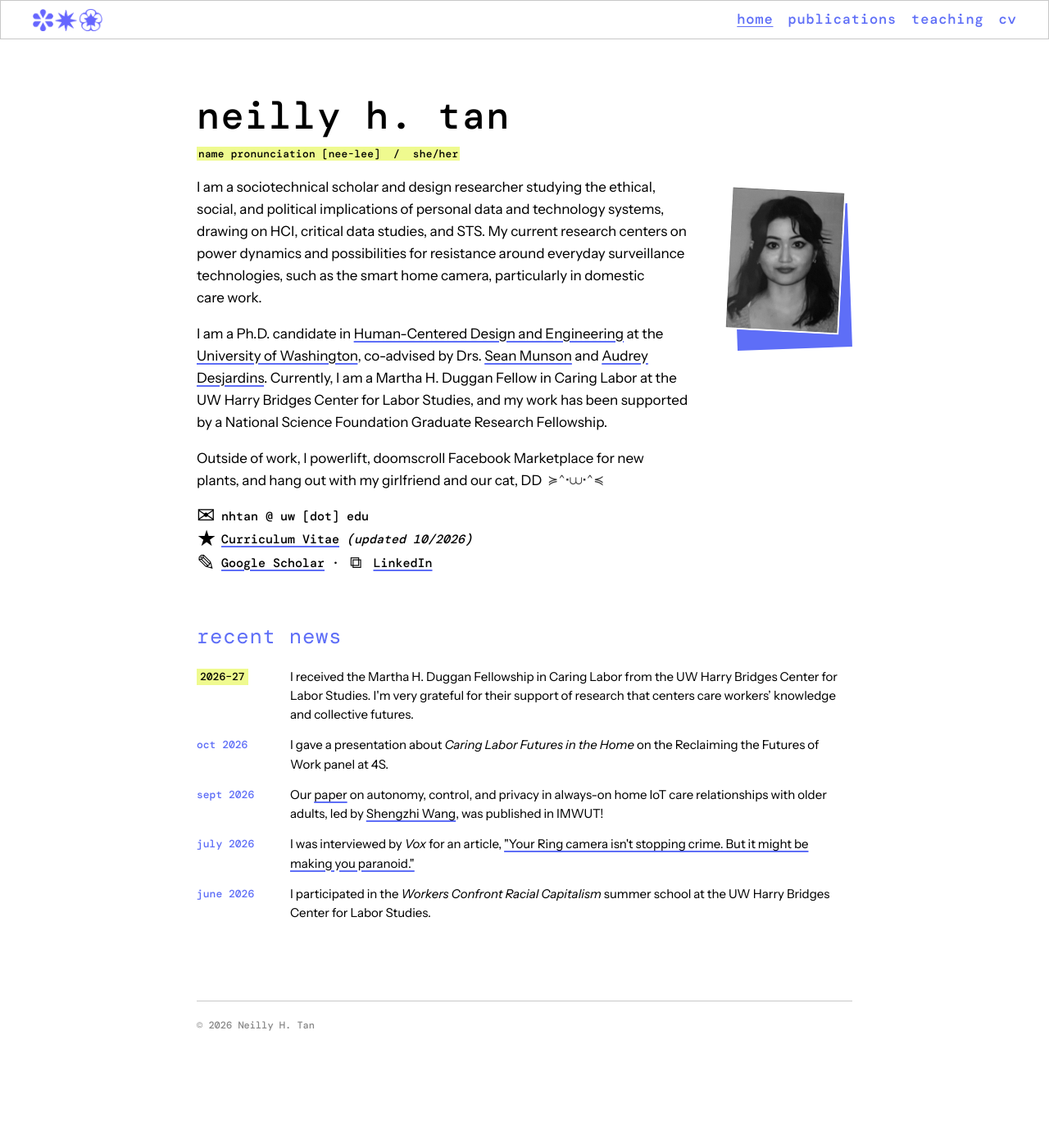
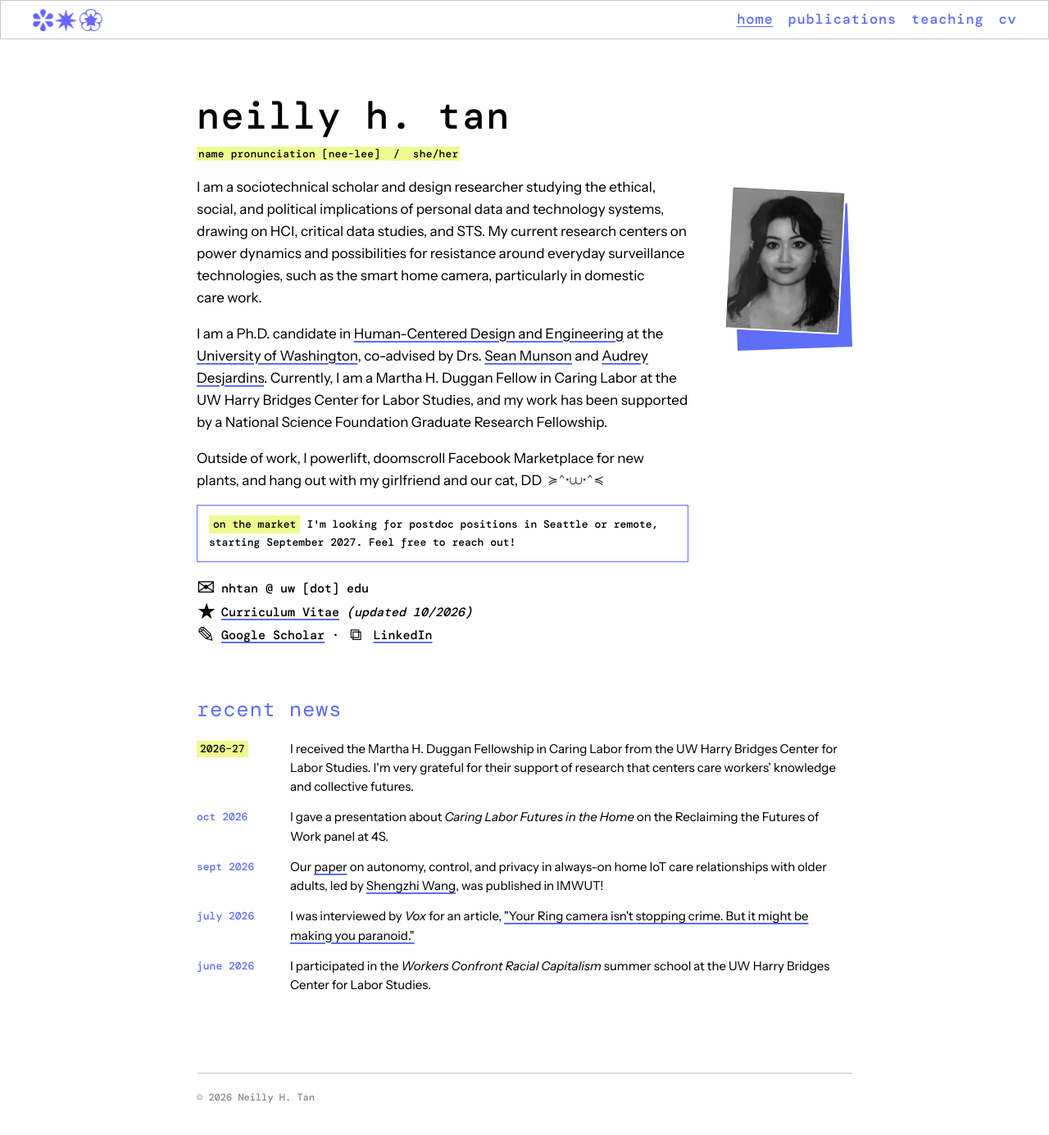
Before and after one commit to neillytan/neillytan.github.io, a Jekyll site: the page built from index.html, in a window 1280 px wide and 1398 px high. Shown: the top 1385 px of the window at 82% size. Built offline with Jekyll 4.4.1, drawn with Linux system fonts in a browser that asks for light colours; some web fonts are replaced.

Commit message:
Draft postdoc job-market notice on homepage
Co-Authored-By: Claude Opus 5.5 <noreply@anthropic.com>

```diff
--- a/assets/css/style.css
+++ b/assets/css/style.css
@@ -91,6 +91,9 @@ p { margin: 0 0 1rem; }
 
 .kaomoji { font-size: 0.9em; letter-spacing: 0.02em; margin-left: 0.25em; color: #333; white-space: nowrap; position: relative; top: -1px; }
 
+.job-note { margin: 4px 0 18px; padding: 12px 14px; border: 1px solid var(--accent); font-family: var(--heading-font); font-size: 13px; line-height: 1.7; }
+.job-label { display: inline-block; margin-right: 8px; padding: 0 5px; background: var(--highlight); color: var(--text); }
+
 /* contact */
 .contact { margin-top: 1rem; font-family: var(--heading-font); font-size: 15px; line-height: 1.9; }
 .contact .icon { display: inline-block; width: 2em; transform: scale(1.8); transform-origin: left center; position: relative; top: 0; }
--- a/index.html
+++ b/index.html
@@ -13,6 +13,8 @@ page_class: home
     <p>I am a Ph.D. candidate in <a href="https://www.hcde.washington.edu/">Human-Centered Design and Engineering</a> at the <a href="https://www.washington.edu/">University of Washington</a>, co-advised by Drs. <a href="https://www.smunson.com/">Sean Munson</a> and <a href="http://audreydesjardins.com/">Audrey Desjardins</a>. Currently, I am a Martha H. Duggan Fellow in Caring Labor at the UW Harry Bridges Center for Labor Studies, and my work has been supported by a National Science Foundation Graduate Research Fellowship.</p>
 
     <p>Outside of work, I powerlift, doomscroll Facebook Marketplace for new plants, and hang out with my girlfriend and our cat, DD <span class="kaomoji" aria-hidden="true">≽^•⩊•^≼</span></p>
+
+    <p class="job-note"><span class="job-label">on the market</span>I'm looking for postdoc positions in Seattle or remote, starting September 2027. Feel free to reach out!</p>
 
     <p class="contact">
       <span class="icon icon-mail">✉</span>{{ site.email_display }}<br>
```
